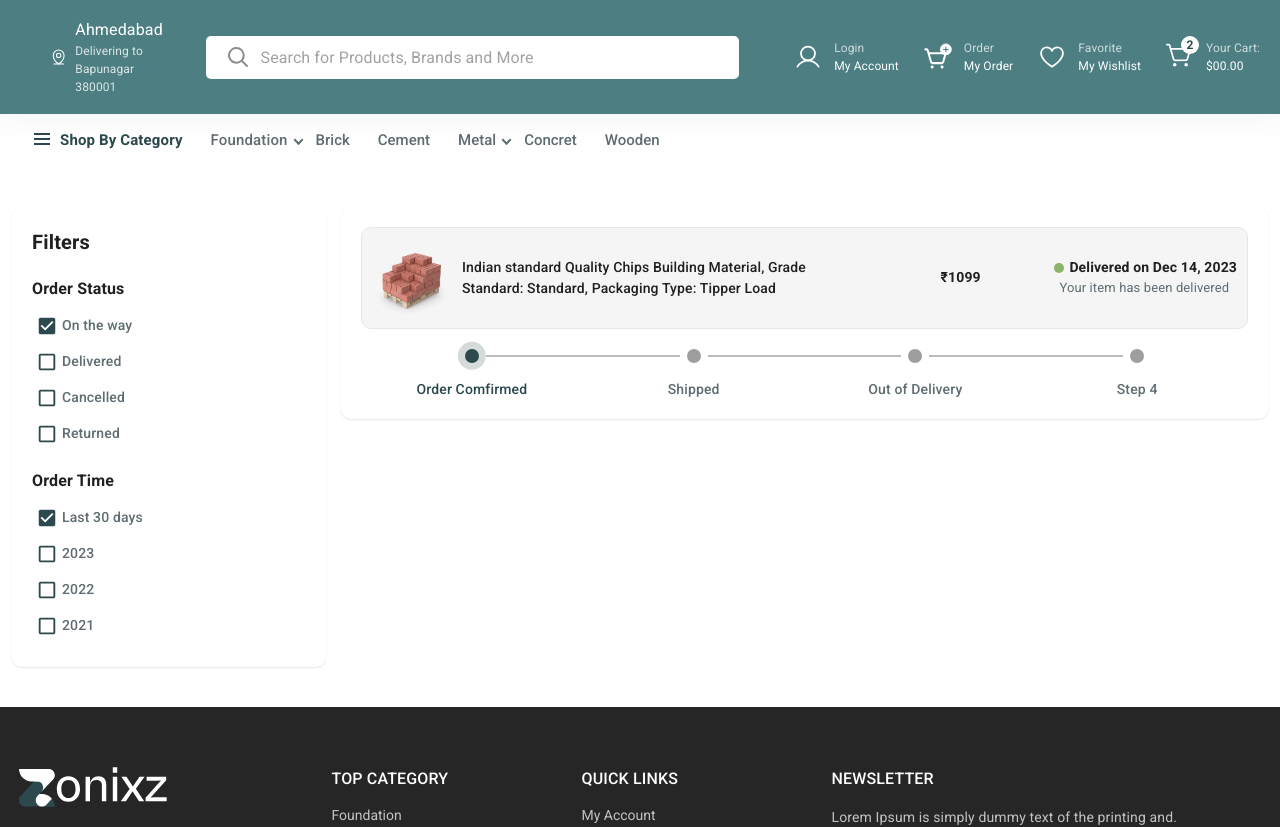
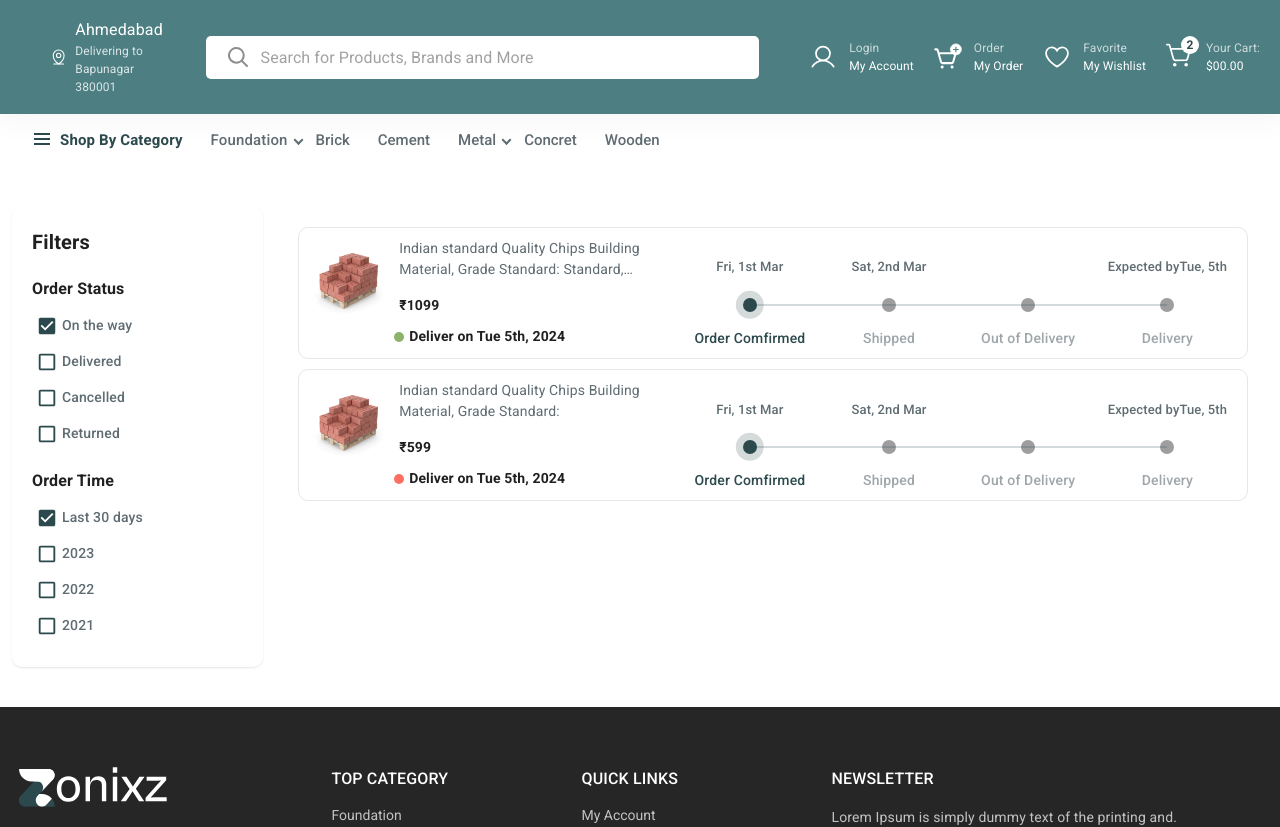
Before and after one commit to Raj-47-coder/zonix, a React (Create React App) app: page /orders in a window 1280 px wide. Shown: the top 827 px of the page. Built offline with nearby package versions, Linux system fonts and the light colour scheme.

Commit message:
Add All indian language

```diff
--- a/public/index.html
+++ b/public/index.html
@@ -46,7 +46,7 @@
 
       new google.translate.TranslateElement({
         // pageLanguage: 'en',
-        includedLanguages: 'en,hi,gu',
+        includedLanguages: 'en,hi,gu,bn,te,mr,ta,kn,or,ml,pa',
         layout: google.translate.TranslateElement.InlineLayout.SIMPLE,
       }, 'google_translate_element');
 
--- a/src/Inauth/Header/Header.js
+++ b/src/Inauth/Header/Header.js
@@ -136,7 +136,7 @@ export default function Header() {
               </ListItem>
             </Menu>
 
-            <Link component={"a"} to={'/whishlist'} className="status_bar">
+            <Link component={"a"} to={'/orders'} className="status_bar">
               <Order />
               <Box component={"div"} className="status_bar_name">
                 <Typography component={"p"} className="title">Order</Typography>
--- a/src/Inauth/Header/Header.scss
+++ b/src/Inauth/Header/Header.scss
@@ -203,7 +203,7 @@
       .status_bar {
         display: flex;
         align-items: center;
-        margin-left: 2.5rem;
+        margin-left: 2rem;
 
         &:last-child {
           display: none;
@@ -283,7 +283,7 @@
         }
 
         @media screen and (max-width:991px) {
-          margin-left: 1.4rem;
+          margin-left: 1rem;
         }
       }
 
--- a/src/Inauth/Orders/Order.scss
+++ b/src/Inauth/Orders/Order.scss
@@ -5,7 +5,7 @@
   margin: 4rem auto;
 
   .orders_left {
-    max-width: 25%;
+    max-width: 20%;
     width: 100%;
     background-color: var(--theme_white);
     padding: 2rem;
@@ -79,13 +79,13 @@
   }
 
   .orders_right {
-    max-width: 75%;
+    max-width: 80%;
     width: 100%;
     margin-left: 1.5rem;
     background-color: var(--theme_white);
     padding: 2rem;
     border-radius: 1rem;
-    box-shadow: rgba(0, 0, 0, 0.1) 0px 1px 2px 0px;
+    // box-shadow: rgba(0, 0, 0, 0.1) 0px 1px 2px 0px;
     position: relative;
 
     button.profile_leftBtn {
@@ -112,7 +112,7 @@
       border: 1px solid var(--border);
       padding: 1rem;
       border-radius: 1rem;
-      background-color: var(--theme_light);
+      background-color: #FFFFFF;
       display: flex;
       align-items: center;
       justify-content: space-between;
@@ -120,7 +120,8 @@
 
       .orders_item {
         display: flex;
-        align-items: center;
+        align-items: flex-start;
+        max-width: 40%;
 
         img {
           height: 8rem;
@@ -133,10 +134,13 @@
           }
         }
 
+        .orders_details {
+          width: 100%;
+
           p {
             font-size: 1.4rem;
-          color: var(--theme_dark);
-          font-weight: 500;
+            color: var(--theme_darkgrey);
+            font-weight: 400;
             overflow: hidden;
             text-overflow: ellipsis;
             display: -webkit-box;
@@ -145,24 +149,21 @@
             max-width: 40rem;
 
             @media screen and (max-width:991px) {
-            max-width: 18rem;
-          }
+              max-width: 24rem;
             }
           }
 
-      .orders_price {
-        p {
+
+          p.orders_price {
             font-size: 1.4rem;
             color: var(--theme_dark);
             font-weight: 600;
-        }
-
-        @media screen and (max-width:575px) {
-          padding: 1rem 0;
-        }
+            margin-top: 1.5rem;
           }
 
           .orders_status {
+            margin-top: 1rem;
+
             h6 {
               font-size: 1.4rem;
               color: var(--theme_dark);
@@ -202,17 +203,35 @@
               color: var(--theme_darkgrey);
             }
           }
+        }
 
-      @media screen and (max-width:575px) {
+        @media screen and (max-width:991px) {
+          max-width: 100%;
+          width: 100%;
+        }
+      }
+
+      @media screen and (max-width:991px) {
         display: block;
       }
     }
 
     .order_tracking {
-      margin-top: 2rem;
+      max-width: 60%;
+      width: 100%;
 
       .MuiStepper-root {
+        overflow-x: auto;
+        white-space: noWrap;
+        padding-top: 6rem;
+
+        &::-webkit-scrollbar {
+          display: none;
+        }
+
         .MuiStep-root {
+          position: relative;
+
           .MuiStepLabel-root {
             .MuiStepLabel-iconContainer {
               position: relative;
@@ -266,25 +285,32 @@
               }
             }
 
-
             .MuiStepLabel-label {
               font-size: 1.4rem;
               color: var(--theme_darkgrey);
               font-weight: 500;
+              opacity: 0.6;
 
               &.Mui-active {
                 color: var(--theme_primary);
+                opacity: 1;
+              }
+
+              @media screen and (max-width:991px) {
+                font-size: 1.2rem;
               }
             }
           }
 
           .MuiStepConnector-root {
             top: 6px;
-            left: calc(-50% - -14px);
-            right: calc(50% - -14px);
+            left: -50%;
+            right: 50%;
+            z-index: 1;
 
             .MuiStepConnector-line {
               border-top-width: 2px;
+              border-color: rgba(44, 73, 77, 0.2);
 
             }
 
@@ -295,7 +321,39 @@
               }
             }
           }
+
+          .tracking_details {
+            padding-top: 1rem;
+            position: relative;
+            // display: none;
+            position: absolute;
+            top: -100%;
+            left: 50%;
+            transform: translateX(-50%);
+
+            p {
+              font-size: 1.3rem;
+              color: var(--theme_darkgrey);
+              font-weight: 500;
+              text-align: center;
             }
+          }
+
+          &.Mui-completed {
+            .tracking_details {
+              display: block;
+            }
+          }
+
+          @media screen and (max-width:767px) {
+            margin-top: 1rem;
+          }
+        }
+      }
+
+      @media screen and (max-width:991px) {
+        max-width: 100%;
+        width: 100%;
       }
     }
 
@@ -305,6 +363,7 @@
       margin-right: 0;
       margin-left: 0;
       padding-top: 6rem;
+      padding: 1rem;
     }
   }
 }
--- a/src/Inauth/Orders/Orders.js
+++ b/src/Inauth/Orders/Orders.js
@@ -12,15 +12,21 @@ const orderList = [
     orderPrice: '1099',
     orderStatus: 'success',
   },
-  // {
-  //   orderimg: OrderImg,
-  //   orderName: 'Indian standard Quality Chips Building Material, Grade Standard:',
-  //   orderPrice: '599',
-  //   orderStatus: 'danger',
-  // },
+  {
+    orderimg: OrderImg,
+    orderName: 'Indian standard Quality Chips Building Material, Grade Standard:',
+    orderPrice: '599',
+    orderStatus: 'danger',
+  },
 ]
 
-const steps = ['Order Comfirmed', 'Shipped', 'Out of Delivery', 'Step 4'];
+const steps2 = [
+  { orderDetails: 'Order Comfirmed', orderDate: 'Fri, 1st Mar' },
+  { orderDetails: 'Shipped', orderDate: 'Sat, 2nd Mar' },
+  { orderDetails: 'Out of Delivery', orderDate: '' },
+  { orderDetails: 'Delivery', orderDate: 'Expected byTue, 5th' }
+];
+
 
 export default function Orders() {
   const [profile, setProfile] = React.useState('');
@@ -107,23 +113,25 @@ export default function Orders() {
                 <Box component={'div'} className='order_card'>
                   <Box component={'div'} className='orders_item'>
                     <img src={items.orderimg} alt='Brick' />
+                    <Box component={'div'} className='orders_details'>
                       <Typography component={'p'}>{items.orderName}</Typography>
+                      <Typography component={'p'} className='orders_price'>₹{items.orderPrice}</Typography>
+
+                      <Box component={'div'} className='orders_status'>
+                        <Typography component={'h6'} className={`status ${items.orderStatus}`}>Deliver on Tue 5th, 2024</Typography>
+                        {/* {items.orderStatus === 'success' ? <Typography component={'p'}>Your item has been delivered</Typography> : ''} */}
+                      </Box>
+                    </Box>
                   </Box>
 
-                  <Box component={'div'} className='orders_price'>
-                    <Typography component={'p'}>₹{items.orderPrice}</Typography>
+                  <Box component={'div'} className='order_tracking'>
+                    <Stepper activeStep={activeStep} alternativeLabel >
+                      {steps2.map((label, index) => (
+                        <Step key={index}>
+                          <StepLabel>{label.orderDetails}</StepLabel>
+                          <Box component={'div'} className='tracking_details'>
+                            <Typography component={'p'}>{label.orderDate}</Typography>
                           </Box>
-
-                  <Box component={'div'} className='orders_status'>
-                    <Typography component={'h6'} className={`status ${items.orderStatus}`}>Delivered on Dec 14, 2023</Typography>
-                    {items.orderStatus === 'success' ? <Typography component={'p'}>Your item has been delivered</Typography> : ''}
-                  </Box>
-                </Box>
-                <Box component={'div'} className='order_tracking'>
-                  <Stepper activeStep={activeStep} alternativeLabel>
-                    {steps.map((label, index) => (
-                      <Step key={index}>
-                        <StepLabel>{label}</StepLabel>
                         </Step>
                       ))}
                     </Stepper>
@@ -137,6 +145,7 @@ export default function Orders() {
                       </Button>
                     </div> */}
                   </Box>
+                </Box>
               </>
             ))}
           </Box>
```
Lines whose indentation alone changed are shown as unchanged.
